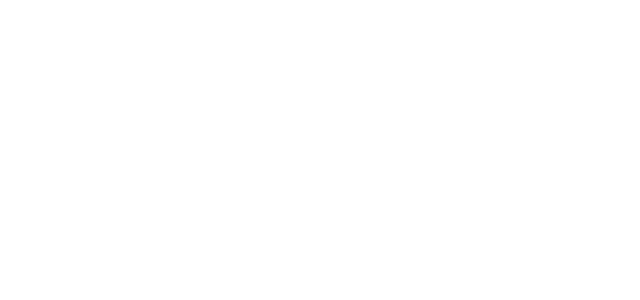
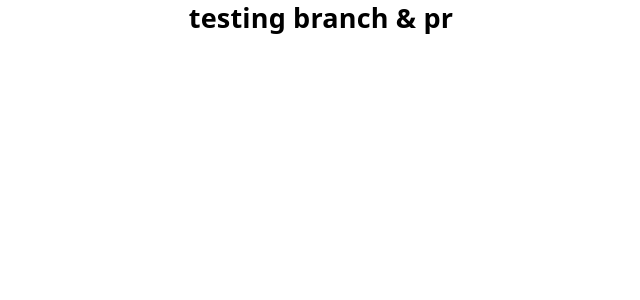
Before and after one commit to eeblaqoshu/sistem-layanan-konseling-polines, a React (Vite) app: page / in a window 1280 px wide. Shown: the top 300 px of the page, without its empty margins (319-959 px from the left). Built offline with nearby package versions, Linux system fonts and the light colour scheme.

Commit message:
tes branch fira

```diff
--- a/src/App.jsx
+++ b/src/App.jsx
@@ -4,9 +4,9 @@
 function App() {
 
   return (
-    <>
-    <Lorem />
-    </>
+    <p className="text-2xl font-bold text-black">
+        testing branch & pr
+    </p>
   )
 }
 
```
Also changed, not shown: 1 other file (tests, documents, lock files or other folders).
